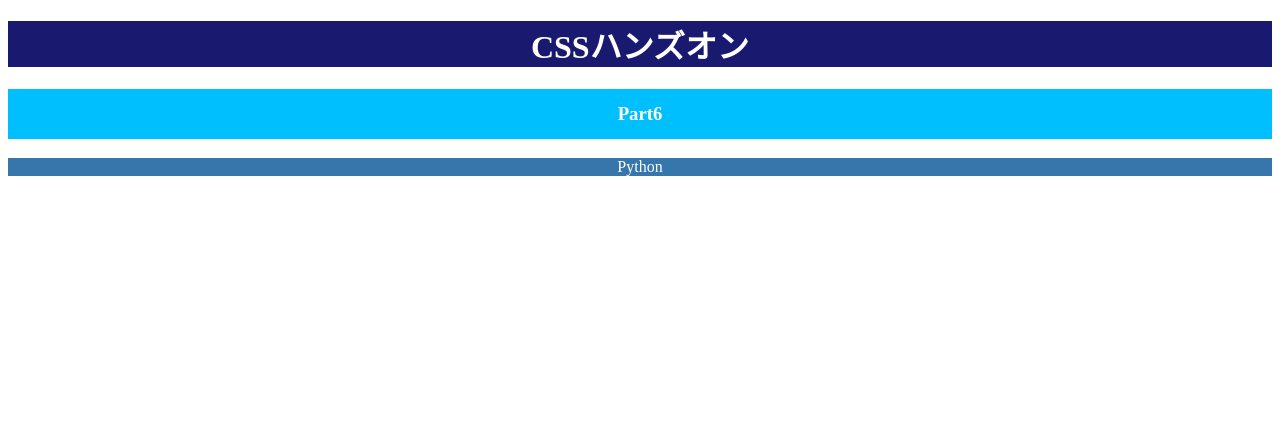
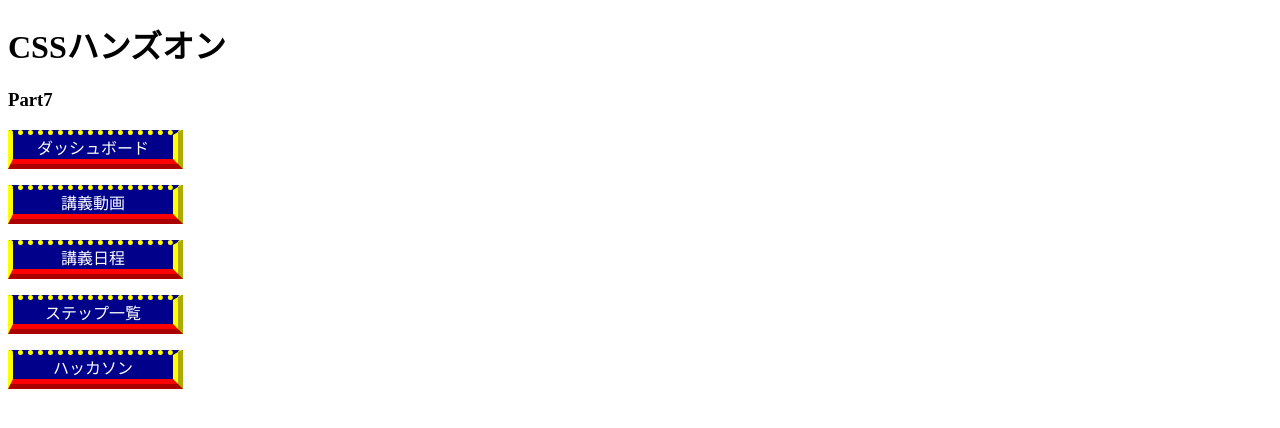
Before and after one commit to pirorintyo/HTML_Test_App, a plain HTML site: page index.html in a window 1280 px wide. Drawn offline with Linux system fonts and the light colour scheme.

Commit message:
Part7 余白を学ぼう

```diff
--- a/index.html
+++ b/index.html
@@ -5,9 +5,12 @@
 	<link rel="stylesheet" href="styles.css">
 	<title>Document</title>
 </head>
-	<body>
 <h1>CSSハンズオン</h1>
-		<h3>Part6</h3>
-		<p>Python</p>
+<h3>Part7</h3>
+<p>ダッシュボード</p>
+<p>講義動画</p>
+<p>講義日程</p>
+<p>ステップ一覧</p>
+<p>ハッカソン</p>
 </body>
 </html>
--- a/styles.css
+++ b/styles.css
@@ -1,20 +1,14 @@
-h1{
-	font-size:32px;
-	color:white;
-	background-color:midnightblue;
-	text-align:center;
-}
-
-h3{
-	color:white;
-	background:deepskyblue;
-	height:50px;
-	line-height:50px;
-	text-align:center;
-}
-
 p{
 	color:white;
-	background:#3776AB;
+	background-color:#00008B;
+	width:160px;
 	text-align:center;
+	display:inline-block:
+	padding:10px 0;
+	margin-right:20px;
+	border-top:5px dotted yellow;
+	border-right:10px ridge yellow;
+	border-bottom: 10px ridge red;
+	border-left: 5px solid yellow;
+
 }
```
Lines whose indentation alone changed are shown as unchanged.
